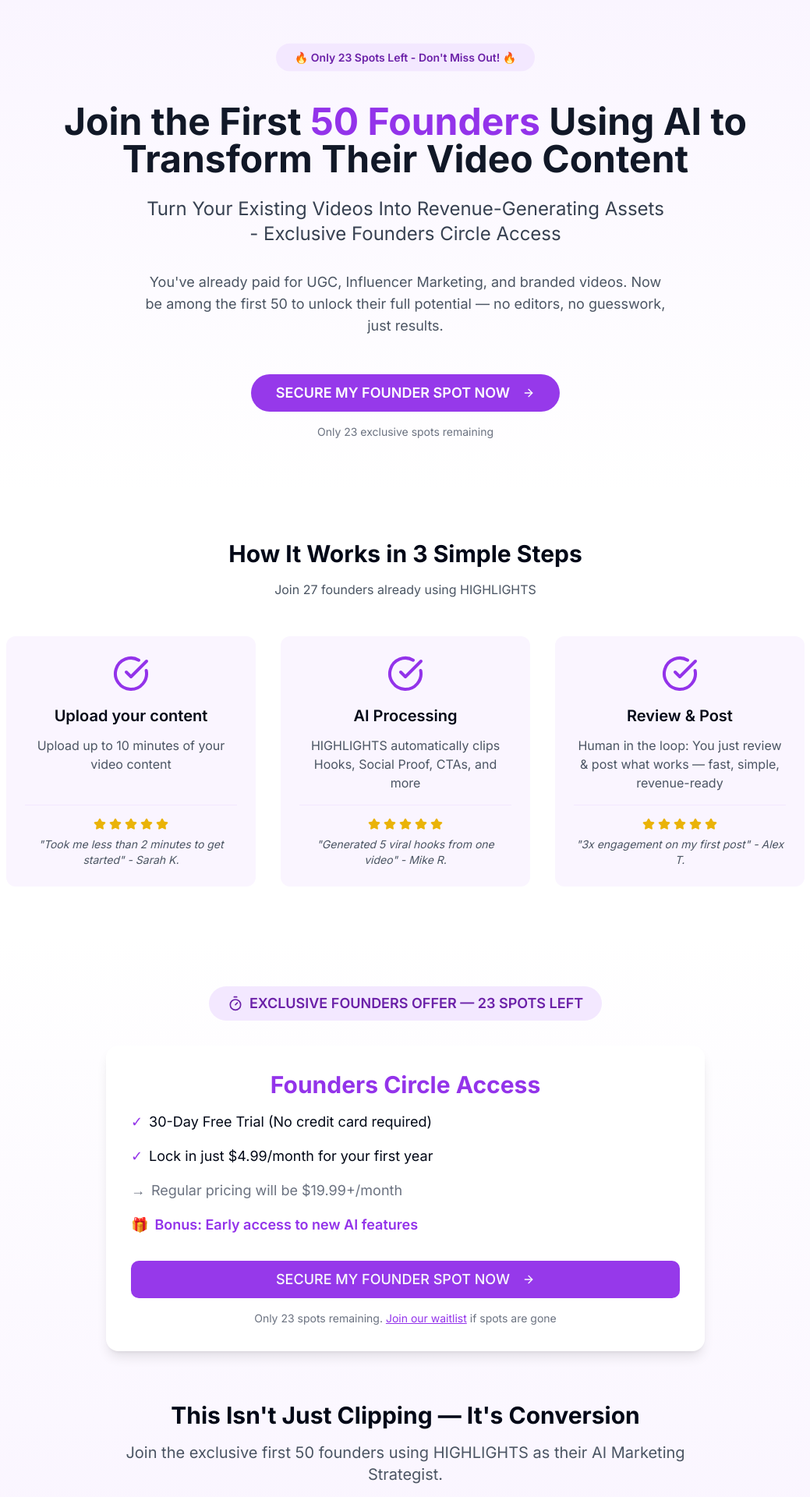
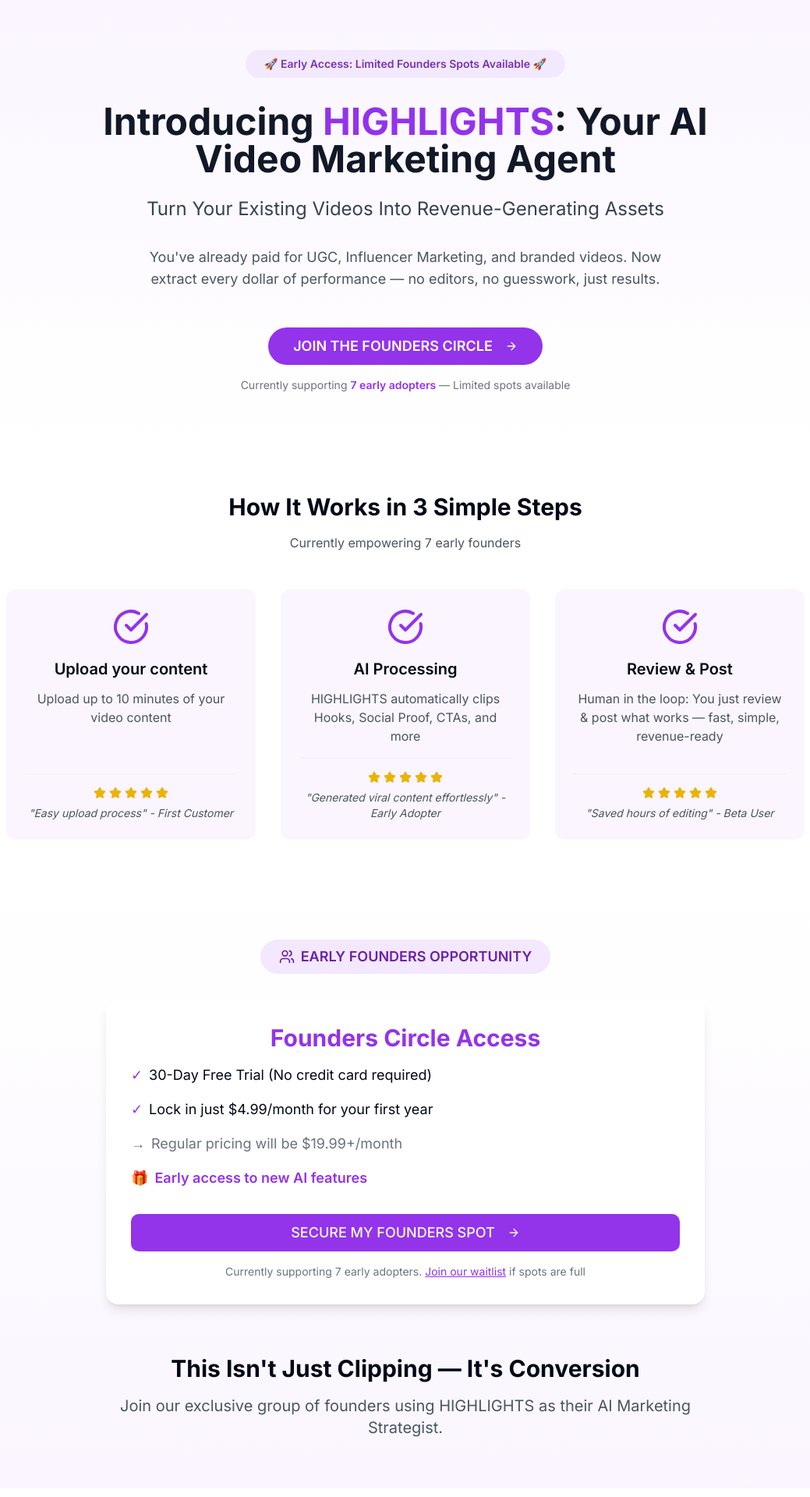
Before and after one commit to avisanghavi/videofusion-website, a React (Vite) app: page / in a window 1280 px wide. Shown: the top 1920 px of the page at 78% size, without its empty margins (120-1159 px from the left). Built offline with nearby package versions, Linux system fonts and the light colour scheme.

Commit message:
Fix: Update copy to reflect accurate numbers
Update copy to reflect the correct number of spots available.

```diff
--- a/src/components/Hero.tsx
+++ b/src/components/Hero.tsx
@@ -5,26 +5,30 @@ import { Button } from "./ui/button";
 export const Hero = () => {
   return (
     <div className="flex flex-col items-center justify-center px-4 py-16 text-center bg-gradient-to-b from-purple-50 to-white">
-      <div className="bg-purple-100 text-purple-800 inline-block px-6 py-2 rounded-full text-sm font-semibold mb-8 animate-bounce">
-        🔥 Only 23 Spots Left - Don't Miss Out! 🔥
+      <div className="bg-purple-100 text-purple-800 inline-block px-6 py-2 rounded-full text-sm font-semibold mb-8 animate-pulse">
+        🚀 Early Access: Limited Founders Spots Available 🚀
       </div>
       <h1 className="text-4xl md:text-5xl font-bold text-gray-900 mb-6 max-w-4xl">
-        Join the First <span className="text-purple-600">50 Founders</span> Using AI to Transform Their Video Content
+        Introducing <span className="text-purple-600">HIGHLIGHTS</span>: Your AI Video Marketing Agent
       </h1>
       <p className="text-xl md:text-2xl text-gray-700 mb-8 max-w-2xl">
-        Turn Your Existing Videos Into Revenue-Generating Assets - Exclusive Founders Circle Access
+        Turn Your Existing Videos Into Revenue-Generating Assets
       </p>
       <p className="text-lg text-gray-600 mb-12 max-w-2xl">
-        You've already paid for UGC, Influencer Marketing, and branded videos. Now be among the first 50 to unlock their full potential — no editors, no guesswork, just results.
+        You've already paid for UGC, Influencer Marketing, and branded videos. Now extract every dollar of performance — no editors, no guesswork, just results.
       </p>
       <Button
         size="lg"
-        className="bg-purple-600 hover:bg-purple-700 text-white px-8 py-6 rounded-full text-lg font-semibold transition-all transform hover:scale-105 animate-pulse"
+        className="bg-purple-600 hover:bg-purple-700 text-white px-8 py-6 rounded-full text-lg font-semibold transition-all transform hover:scale-105"
       >
-        SECURE MY FOUNDER SPOT NOW
+        JOIN THE FOUNDERS CIRCLE
         <ArrowRight className="ml-2 h-5 w-5" />
       </Button>
-      <p className="mt-4 text-sm text-gray-500">Only 23 exclusive spots remaining</p>
+      <p className="mt-4 text-sm text-gray-500">
+        Currently supporting {" "}
+        <span className="font-semibold text-purple-600">7 early adopters</span>{" "}
+        — Limited spots available
+      </p>
     </div>
   );
 };
--- a/src/components/Pricing.tsx
+++ b/src/components/Pricing.tsx
@@ -1,5 +1,5 @@
 
-import { ArrowRight, Timer } from "lucide-react";
+import { ArrowRight, Users } from "lucide-react";
 import { Button } from "./ui/button";
 
 export const Pricing = () => {
@@ -7,7 +7,7 @@ export const Pricing = () => {
     <div className="py-16 px-4 bg-gradient-to-b from-white to-purple-50">
       <div className="max-w-3xl mx-auto text-center">
         <div className="bg-purple-100 text-purple-800 inline-flex items-center gap-2 px-6 py-2 rounded-full text-lg font-semibold mb-8">
-          <Timer className="w-5 h-5" /> EXCLUSIVE FOUNDERS OFFER — 23 SPOTS LEFT
+          <Users className="w-5 h-5" /> EARLY FOUNDERS OPPORTUNITY
         </div>
 
         <div className="bg-white p-8 rounded-2xl shadow-lg mb-8 transform hover:scale-105 transition-all">
@@ -23,22 +23,22 @@ export const Pricing = () => {
               <span className="mr-2">→</span> Regular pricing will be $19.99+/month
             </li>
             <li className="flex items-center text-lg font-semibold text-purple-600">
-              <span className="mr-2">🎁</span> Bonus: Early access to new AI features
+              <span className="mr-2">🎁</span> Early access to new AI features
             </li>
           </ul>
 
           <div className="space-y-4">
-            <Button className="w-full bg-purple-600 hover:bg-purple-700 text-lg py-6 animate-pulse" size="lg">
-              SECURE MY FOUNDER SPOT NOW
+            <Button className="w-full bg-purple-600 hover:bg-purple-700 text-lg py-6" size="lg">
+              SECURE MY FOUNDERS SPOT
               <ArrowRight className="ml-2 h-5 w-5" />
             </Button>
 
             <p className="text-sm text-gray-500">
-              Only 23 spots remaining.{" "}
-              <a href="#" className="text-purple-600 hover:text-purple-700 underline">
+              Currently supporting 7 early adopters.{" "}
+              <a href="#waitlist" className="text-purple-600 hover:text-purple-700 underline">
                 Join our waitlist
-              </a>
-              {" "}if spots are gone
+              </a>{" "}
+              if spots are full
             </p>
           </div>
         </div>
@@ -46,7 +46,7 @@ export const Pricing = () => {
         <div className="mt-16">
           <h2 className="text-3xl font-bold mb-4">This Isn't Just Clipping — It's Conversion</h2>
           <p className="text-xl text-gray-600">
-            Join the exclusive first 50 founders using HIGHLIGHTS as their AI Marketing Strategist.
+            Join our exclusive group of founders using HIGHLIGHTS as their AI Marketing Strategist.
           </p>
         </div>
       </div>
--- a/src/components/Steps.tsx
+++ b/src/components/Steps.tsx
@@ -6,24 +6,24 @@ export const Steps = () => {
     {
       title: "Upload your content",
       description: "Upload up to 10 minutes of your video content",
-      social: "\"Took me less than 2 minutes to get started\" - Sarah K."
+      social: "\"Easy upload process\" - First Customer"
     },
     {
       title: "AI Processing",
       description: "HIGHLIGHTS automatically clips Hooks, Social Proof, CTAs, and more",
-      social: "\"Generated 5 viral hooks from one video\" - Mike R."
+      social: "\"Generated viral content effortlessly\" - Early Adopter"
     },
     {
       title: "Review & Post",
       description: "Human in the loop: You just review & post what works — fast, simple, revenue-ready",
-      social: "\"3x engagement on my first post\" - Alex T."
+      social: "\"Saved hours of editing\" - Beta User"
     }
   ];
 
   return (
     <div className="py-16 px-4 bg-white">
       <h2 className="text-3xl font-bold text-center mb-4">How It Works in 3 Simple Steps</h2>
-      <p className="text-center text-gray-600 mb-12">Join 27 founders already using HIGHLIGHTS</p>
+      <p className="text-center text-gray-600 mb-12">Currently empowering 7 early founders</p>
       <div className="max-w-5xl mx-auto grid md:grid-cols-3 gap-8">
         {steps.map((step, index) => (
           <div key={index} className="flex flex-col items-center text-center p-6 rounded-lg bg-purple-50 hover:shadow-lg transition-all">
```
